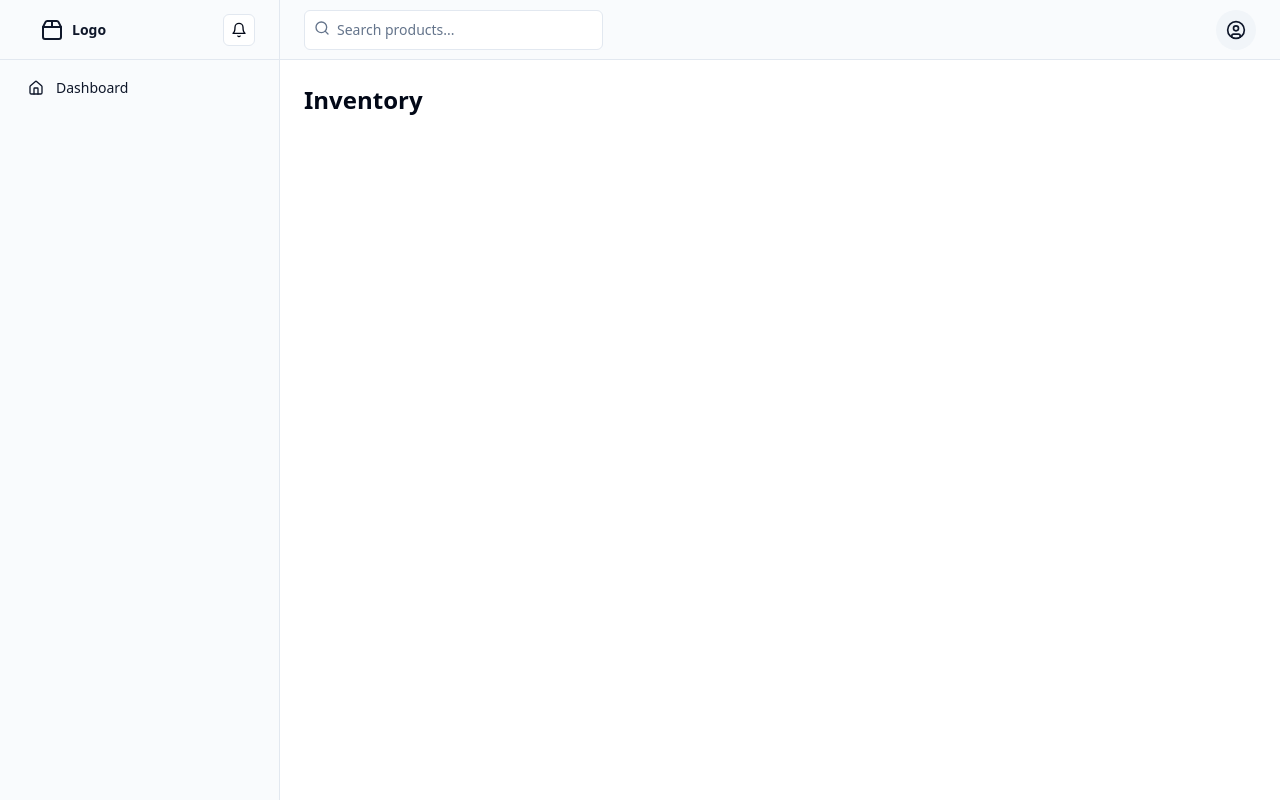
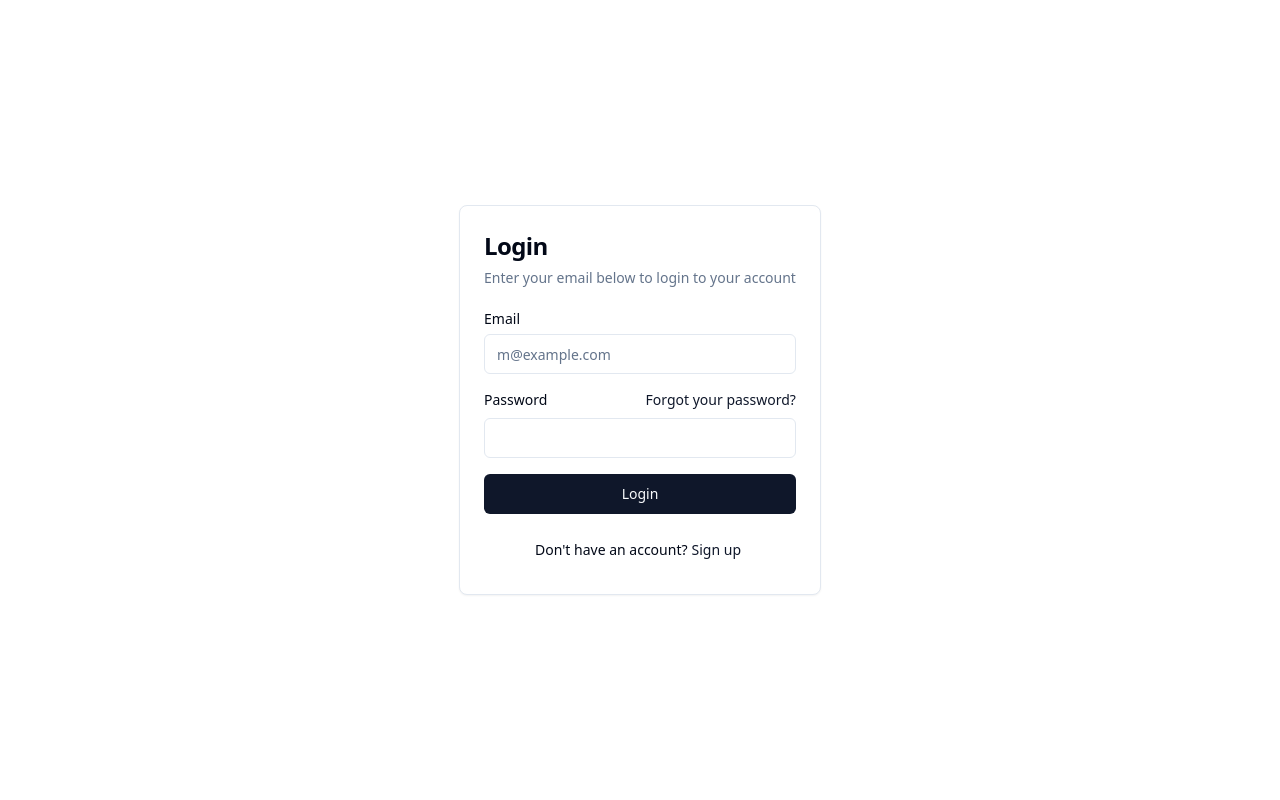
Before and after one commit to emertola/employee-util-tracker-react-ui, a React (Vite) app: page / in a window 1280 px wide. Built offline with nearby package versions, Linux system fonts and the light colour scheme.

Commit message:
feat: setup initial routing

```diff
--- a/package.json
+++ b/package.json
@@ -13,12 +13,14 @@
   "dependencies": {
     "@radix-ui/react-dialog": "^1.0.5",
     "@radix-ui/react-dropdown-menu": "^2.0.6",
+    "@radix-ui/react-label": "^2.0.2",
     "@radix-ui/react-slot": "^1.0.2",
     "class-variance-authority": "^0.7.0",
     "clsx": "^2.1.1",
     "lucide-react": "^0.379.0",
     "react": "^18.2.0",
     "react-dom": "^18.2.0",
+    "react-router-dom": "^6.23.1",
     "tailwind-merge": "^2.3.0",
     "tailwindcss-animate": "^1.0.7"
   },
--- a/src/BaseLayout.tsx
+++ b/src/BaseLayout.tsx
@@ -1,6 +1,6 @@
-import { Bell, CircleUser, Home, Menu, Package2, Search } from "lucide-react";
+import { Bell, CircleUser, Home, Menu, Package2, Search } from 'lucide-react';
 
-import { Button } from "@/components/ui/button";
+import { Button } from '@/components/ui/button';
 
 import {
   Card,
@@ -8,7 +8,7 @@
   CardDescription,
   CardHeader,
   CardTitle,
-} from "@/components/ui/card";
+} from '@/components/ui/card';
 import {
   DropdownMenu,
   DropdownMenuContent,
@@ -16,10 +16,10 @@
   DropdownMenuLabel,
   DropdownMenuSeparator,
   DropdownMenuTrigger,
-} from "@/components/ui/dropdown-menu";
-import { Input } from "@/components/ui/input";
-import { Sheet, SheetContent, SheetTrigger } from "@/components/ui/sheet";
-import { FC } from "react";
+} from '@/components/ui/dropdown-menu';
+import { Input } from '@/components/ui/input';
+import { Sheet, SheetContent, SheetTrigger } from '@/components/ui/sheet';
+import { FC } from 'react';
 
 const BaseLayout: FC = () => {
   return (
@@ -126,7 +126,7 @@
         </header>
         <main className="flex flex-1 flex-col gap-4 p-4 lg:gap-6 lg:p-6">
           <div className="flex items-center">
-            <h1 className="text-lg font-semibold md:text-2xl">Inventory</h1>
+            <h1 className="text-lg font-semibold md:text-2xl">Content here</h1>
           </div>
         </main>
       </div>
--- /dev/null
+++ b/src/SignIn.tsx
@@ -0,0 +1,70 @@
+import { FC } from 'react';
+import { Button } from './components/ui/button';
+import {
+  Card,
+  CardContent,
+  CardDescription,
+  CardHeader,
+  CardTitle,
+} from './components/ui/card';
+import { Input } from './components/ui/input';
+import { Label } from './components/ui/label';
+import { useNavigate } from 'react-router-dom';
+
+const SignIn: FC = () => {
+  const navigate = useNavigate();
+
+  const redirectToSecuredApp = () => navigate('/app');
+
+  return (
+    <div className="flex items-center h-screen">
+      <Card className="mx-auto max-w-sm">
+        <CardHeader>
+          <CardTitle className="text-2xl">Login</CardTitle>
+          <CardDescription>
+            Enter your email below to login to your account
+          </CardDescription>
+        </CardHeader>
+        <CardContent>
+          <div className="grid gap-4">
+            <div className="grid gap-2">
+              <Label htmlFor="email">Email</Label>
+              <Input
+                id="email"
+                type="email"
+                placeholder="m@example.com"
+                required
+              />
+            </div>
+            <div className="grid gap-2">
+              <div className="flex items-center justify-between w-full">
+                <Label htmlFor="password">Password</Label>
+                <Button variant="link" className="gap-2 p-0 h-fit">
+                  Forgot your password?
+                </Button>
+              </div>
+              <Input id="password" type="password" required />
+            </div>
+            <Button
+              type="submit"
+              className="w-full"
+              onClick={redirectToSecuredApp}>
+              Login
+            </Button>
+            {/* <Button variant="outline" className="w-full">
+              Login with Google
+            </Button> */}
+          </div>
+          <div className="mt-4 text-sm flex items-center justify-center w-full">
+            Don&apos;t have an account?{' '}
+            <Button variant="link" className="px-1">
+              Sign up
+            </Button>
+          </div>
+        </CardContent>
+      </Card>
+    </div>
+  );
+};
+
+export default SignIn;
--- /dev/null
+++ b/src/components/ui/label.tsx
@@ -0,0 +1,24 @@
+import * as React from "react"
+import * as LabelPrimitive from "@radix-ui/react-label"
+import { cva, type VariantProps } from "class-variance-authority"
+
+import { cn } from "@/lib/utils"
+
+const labelVariants = cva(
+  "text-sm font-medium leading-none peer-disabled:cursor-not-allowed peer-disabled:opacity-70"
+)
+
+const Label = React.forwardRef<
+  React.ElementRef<typeof LabelPrimitive.Root>,
+  React.ComponentPropsWithoutRef<typeof LabelPrimitive.Root> &
+    VariantProps<typeof labelVariants>
+>(({ className, ...props }, ref) => (
+  <LabelPrimitive.Root
+    ref={ref}
+    className={cn(labelVariants(), className)}
+    {...props}
+  />
+))
+Label.displayName = LabelPrimitive.Root.displayName
+
+export { Label }
--- a/src/main.tsx
+++ b/src/main.tsx
@@ -1,10 +1,23 @@
-import React from 'react'
-import ReactDOM from 'react-dom/client'
-import App from './App.tsx'
-import './index.css'
+import React from 'react';
+import ReactDOM from 'react-dom/client';
+import App from './App.tsx';
+import './index.css';
+import { RouterProvider, createBrowserRouter } from 'react-router-dom';
+import SignIn from './SignIn.tsx';
+
+const router = createBrowserRouter([
+  {
+    path: '',
+    element: <SignIn />,
+  },
+  {
+    path: 'app',
+    element: <App />,
+  },
+]);
 
 ReactDOM.createRoot(document.getElementById('root')!).render(
   <React.StrictMode>
-    <App />
-  </React.StrictMode>,
-)
+    <RouterProvider router={router} />
+  </React.StrictMode>
+);
```
Also changed, not shown: 1 other file (tests, documents, lock files or other folders).
